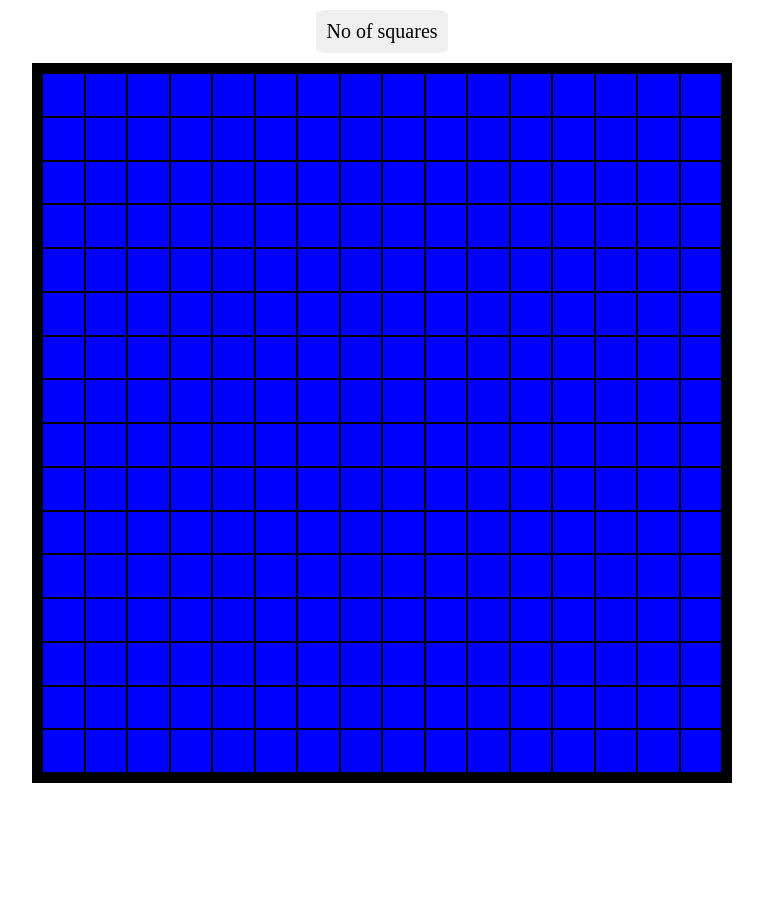
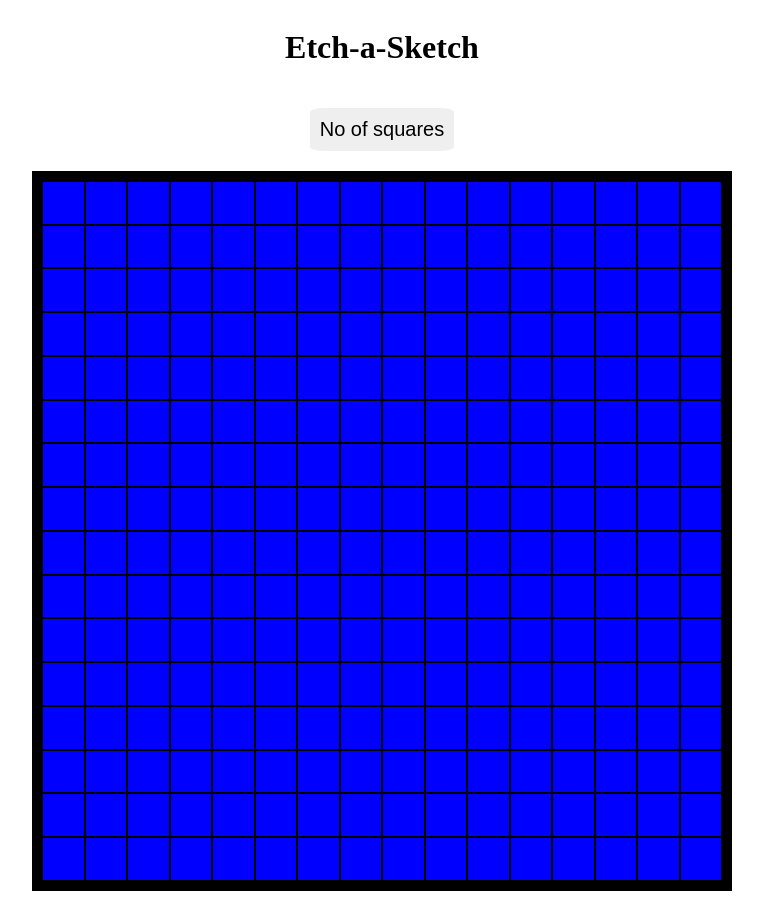
Before and after one commit to DhruvPokhriyal/Etch-a-Sketch, a plain HTML site: page index.html in a window 1280 px wide. Shown: the whole page, without its empty margins (258-1021 px from the left). Before the commit the page ends 800 px from the top, so only its background shows below. Drawn offline with Linux system fonts and the light colour scheme.

Commit message:
Add heading to the webpage

```diff
--- a/index.html
+++ b/index.html
@@ -7,6 +7,7 @@
     <link href="styles.css" rel="stylesheet" />
   </head>
   <body>
+    <div class="heading"><h1>Etch-a-Sketch</h1></div>
     <div class="buttonDiv"><button type="button">No of squares</button></div>
     <div class="center-containers"><div class="containers"></div></div>
 
--- a/styles.css
+++ b/styles.css
@@ -1,5 +1,7 @@
 * {
   box-sizing: border-box;
+  margin: none;
+  padding: none;
 }
 
 .horizontal-grid {
@@ -53,7 +55,7 @@ body {
 .buttonDiv {
   display: flex;
   justify-content: center;
-  margin: 10px;
+  margin: 20px;
 }
 
 .center-containers {
@@ -67,6 +69,13 @@ button {
   border-radius: 10%;
   text-decoration: none;
   border: none;
-  font-family: serif;
+  font-family: sans-serif;
   font-size: 20px;
 }
+
+.heading {
+  display: flex;
+  justify-content: center;
+  font-family: serif;
+  margin: none;
+}
```
